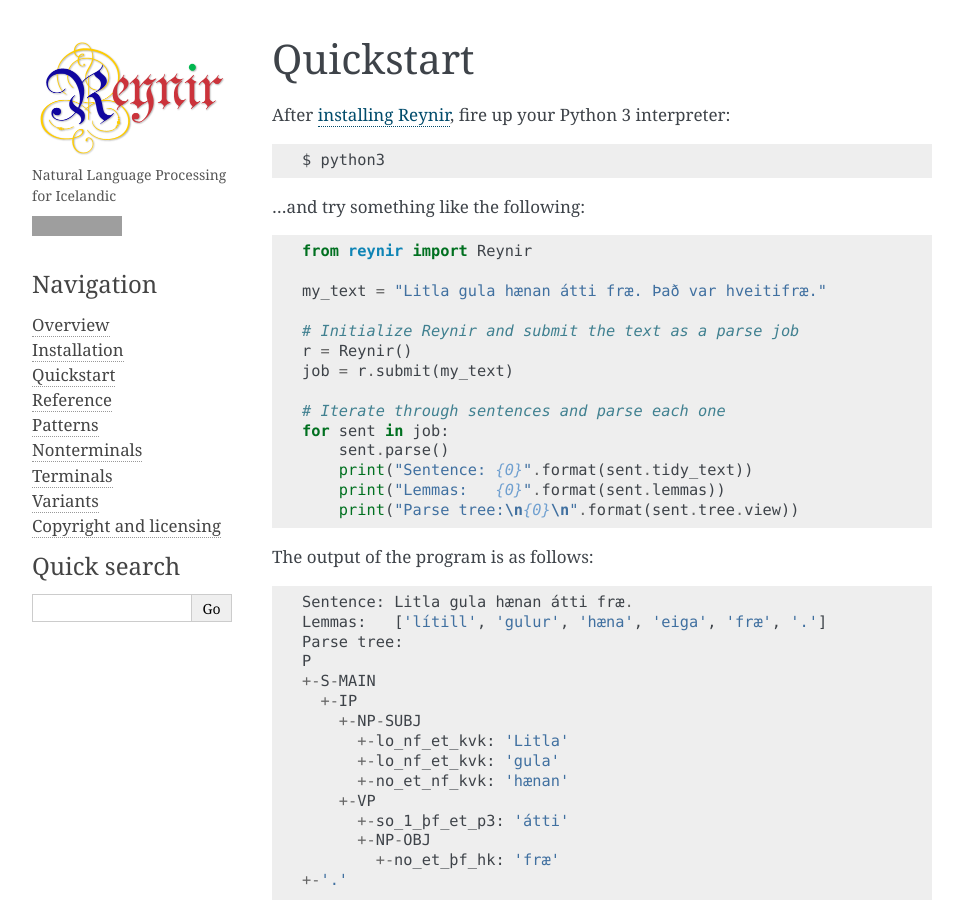
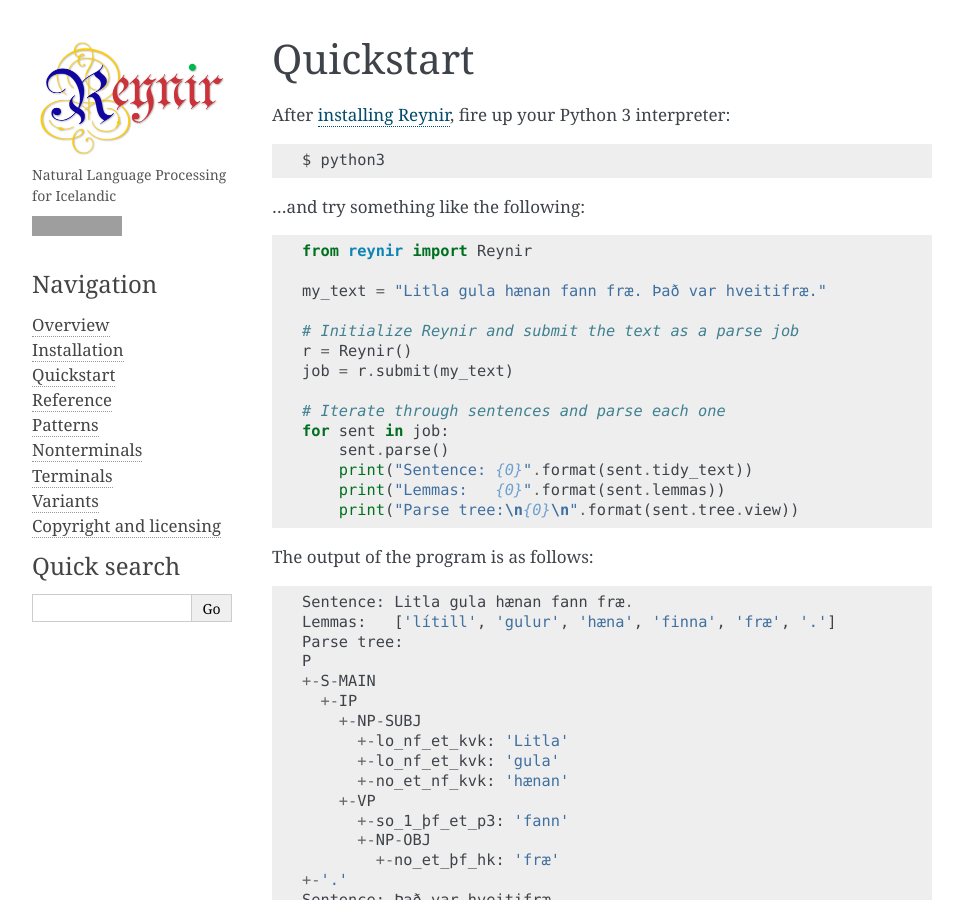
Before and after one commit to mideind/GreynirEngine, a Sphinx documentation site: the page built from doc/quickstart.rst, in a window 1280 px wide and 900 px high. Shown: the whole window, without its empty margins (148-1111 px from the left). Built offline with Sphinx 7.4.7, drawn with Linux system fonts in a browser that asks for light colours; grey boxes are pictures that could not be loaded.

Commit message:
Got the story right about 'litla gula hænan'

```diff
--- a/doc/conf.py
+++ b/doc/conf.py
@@ -58,7 +58,7 @@ author = u'Miðeind ehf.'
 # The short X.Y version.
 version = '1.0'
 # The full version, including alpha/beta/rc tags.
-release = '1.0.0'
+release = '1.0.4'
 
 # The language for content autogenerated by Sphinx. Refer to documentation
 # for a list of supported languages.
--- a/doc/overview.rst
+++ b/doc/overview.rst
@@ -15,7 +15,7 @@ correspond to leaves in the parse tree.
     :align: center
     :alt: A parse tree
 
-    *The parse tree for the sentence "Litla gula hænan átti fræ".*
+    *The parse tree for the sentence "Litla gula hænan fann fræ".*
 
 By examining and processing the parse tree, information and meaning
 can be extracted from the sentence.
--- a/doc/quickstart.rst
+++ b/doc/quickstart.rst
@@ -11,7 +11,7 @@ After :ref:`installing Reynir <installation>`, fire up your Python 3 interpreter
 
     from reynir import Reynir
 
-    my_text = "Litla gula hænan átti fræ. Það var hveitifræ."
+    my_text = "Litla gula hænan fann fræ. Það var hveitifræ."
 
     # Initialize Reynir and submit the text as a parse job
     r = Reynir()
@@ -26,8 +26,8 @@ After :ref:`installing Reynir <installation>`, fire up your Python 3 interpreter
 
 The output of the program is as follows::
 
-    Sentence: Litla gula hænan átti fræ.
-    Lemmas:   ['lítill', 'gulur', 'hæna', 'eiga', 'fræ', '.']
+    Sentence: Litla gula hænan fann fræ.
+    Lemmas:   ['lítill', 'gulur', 'hæna', 'finna', 'fræ', '.']
     Parse tree:
     P
     +-S-MAIN
@@ -37,11 +37,10 @@ The output of the program is as follows::
           +-lo_nf_et_kvk: 'gula'
           +-no_et_nf_kvk: 'hænan'
         +-VP
-          +-so_1_þf_et_p3: 'átti'
+          +-so_1_þf_et_p3: 'fann'
           +-NP-OBJ
             +-no_et_þf_hk: 'fræ'
     +-'.'
-
     Sentence: Það var hveitifræ.
     Lemmas:   ['það', 'vera', 'hveitifræ', '.']
     Parse tree:
```
Also changed, not shown: other parts of doc/overview.rst (+1 -1 lines), doc/reference.rst (+4 -4 lines), doc/_static/LitlaGula.png.
